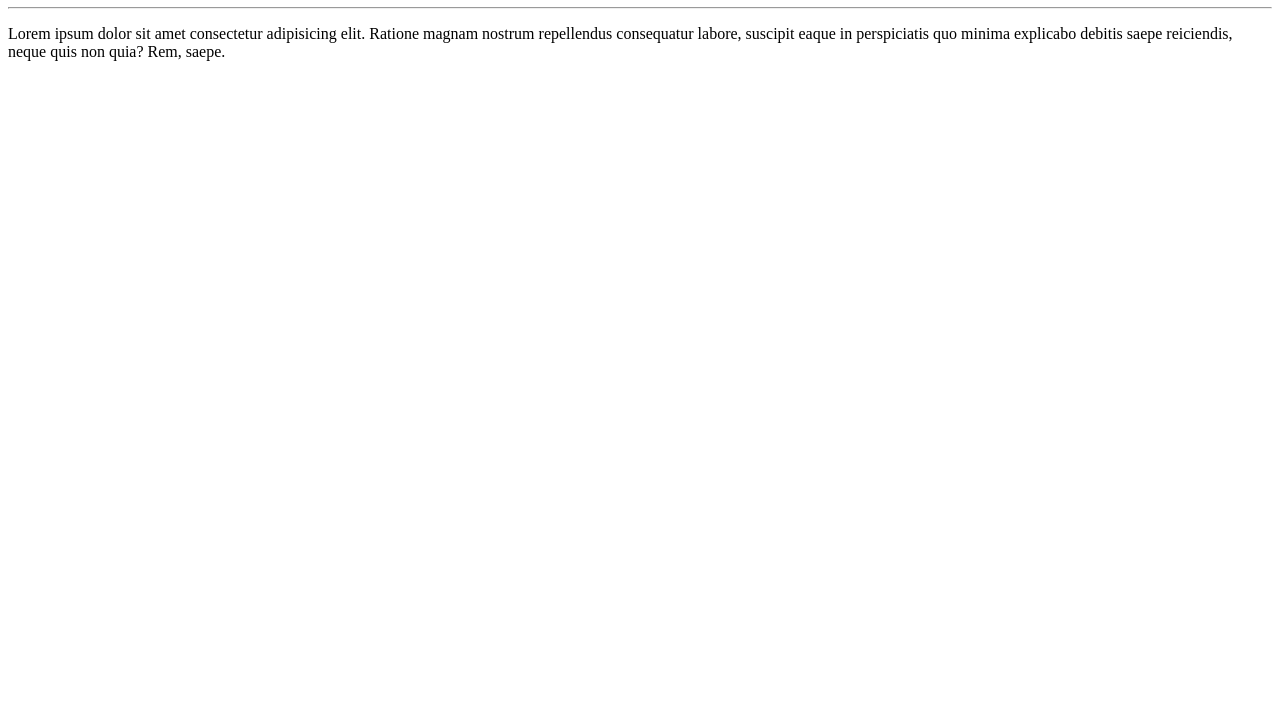
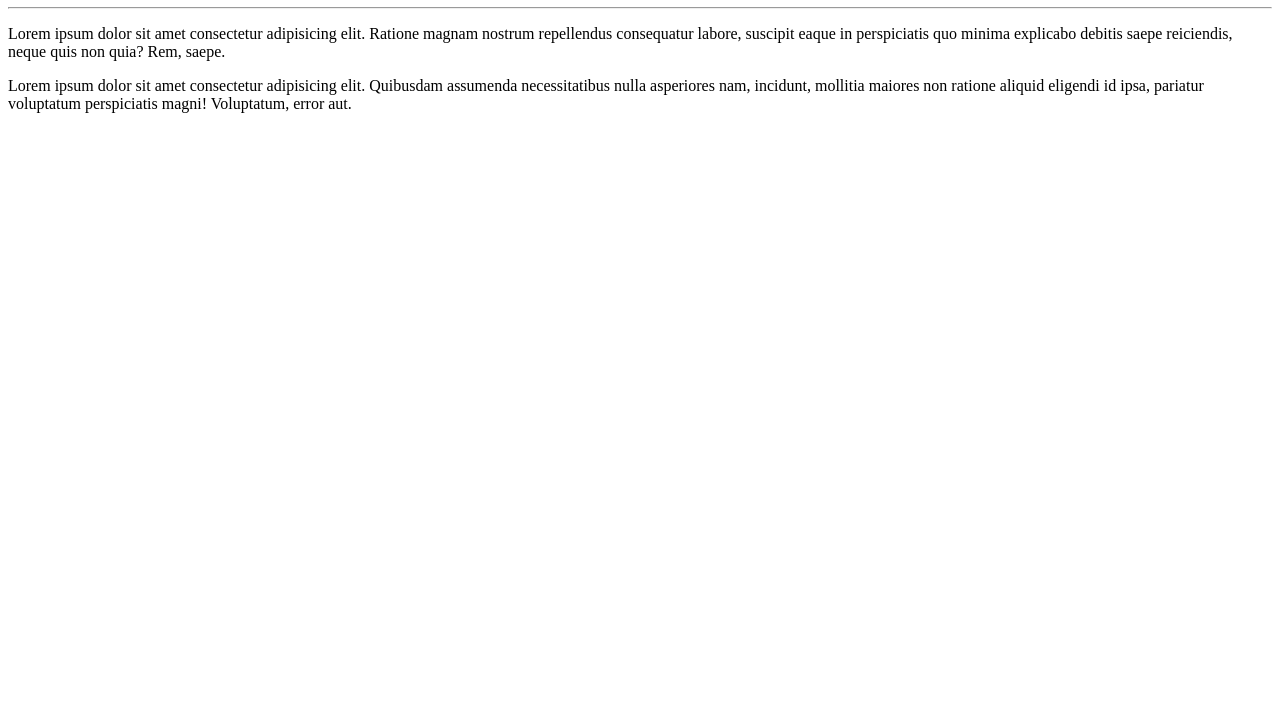
Before and after one commit to CristianoRibiero/ola-mundo, a plain HTML site: page site ola mundo/index.html in a window 1280 px wide. Shown: the part 73-800 px from the top of the page. Drawn offline with Linux system fonts and the light colour scheme.

Commit message:
adicionei um paragrafo

```diff
--- a/site ola mundo/index.html
+++ b/site ola mundo/index.html
@@ -10,5 +10,6 @@
     <h1>Olá, Mundo!</h1>
     <hr>
     <p>Lorem ipsum dolor sit amet consectetur adipisicing elit. Ratione magnam nostrum repellendus consequatur labore, suscipit eaque in perspiciatis quo minima explicabo debitis saepe reiciendis, neque quis non quia? Rem, saepe.</p>
+    <p>Lorem ipsum dolor sit amet consectetur adipisicing elit. Quibusdam assumenda necessitatibus nulla asperiores nam, incidunt, mollitia maiores non ratione aliquid eligendi id ipsa, pariatur voluptatum perspiciatis magni! Voluptatum, error aut.</p>
 </body>
 </html>
```
